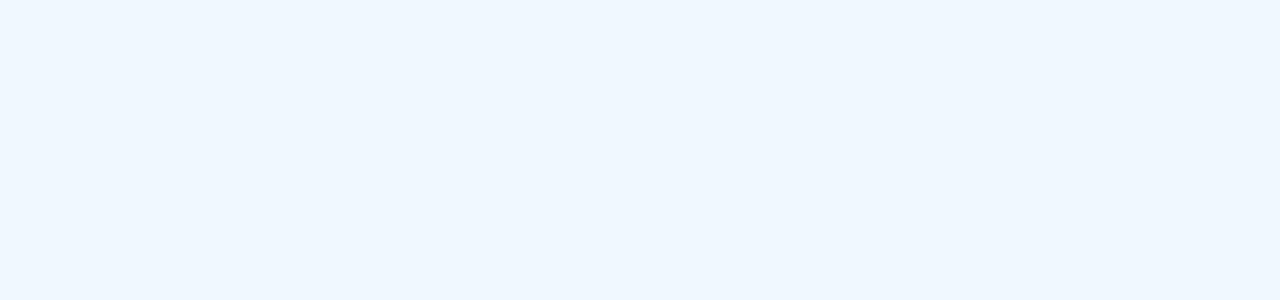
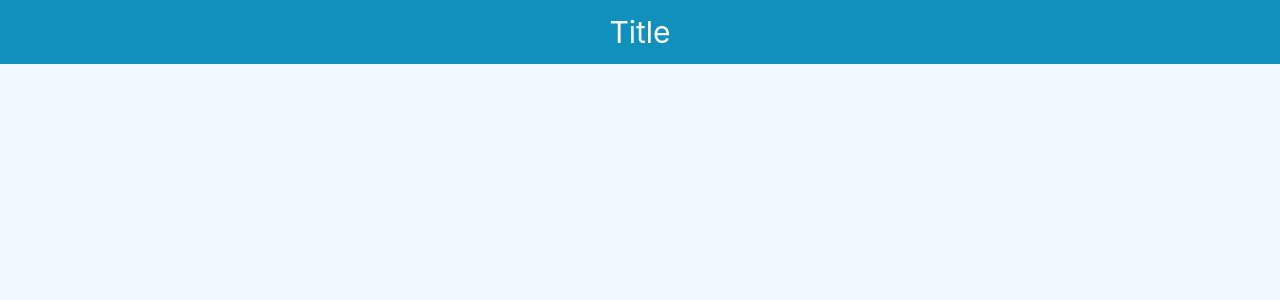
Before and after one commit to francescodist/zinio-articles, a React (Create React App) app in the folder frontend/: page /magazines in a window 1280 px wide. Shown: the top 300 px of the page. Built offline with nearby package versions, Linux system fonts and the light colour scheme.

Commit message:
added header to magazines view

```diff
--- a/frontend/src/components/magazines-view/MagazinesView.js
+++ b/frontend/src/components/magazines-view/MagazinesView.js
@@ -1,9 +1,32 @@
 import React from 'react';
+import styled from "styled-components";
 
 function MagazinesView() {
     return (
-        <div/>
+        <MagazinesViewContainer>
+            <MagazinesViewHeader>
+                <MagazineTitle>Title</MagazineTitle>
+            </MagazinesViewHeader>
+        </MagazinesViewContainer>
     );
 }
 
+const MagazinesViewContainer = styled.div`
+  height: 100%;
+  width: 100%;
+`;
+
+const MagazinesViewHeader = styled.header`
+  height: 64px;
+  width: 100%;
+  background-color: #1091bd;
+  display: flex;
+  font-size: 30px;
+  color: #ffffff;
+`;
+
+const MagazineTitle = styled.div`
+  margin: auto;
+`;
+
 export default MagazinesView;
```
